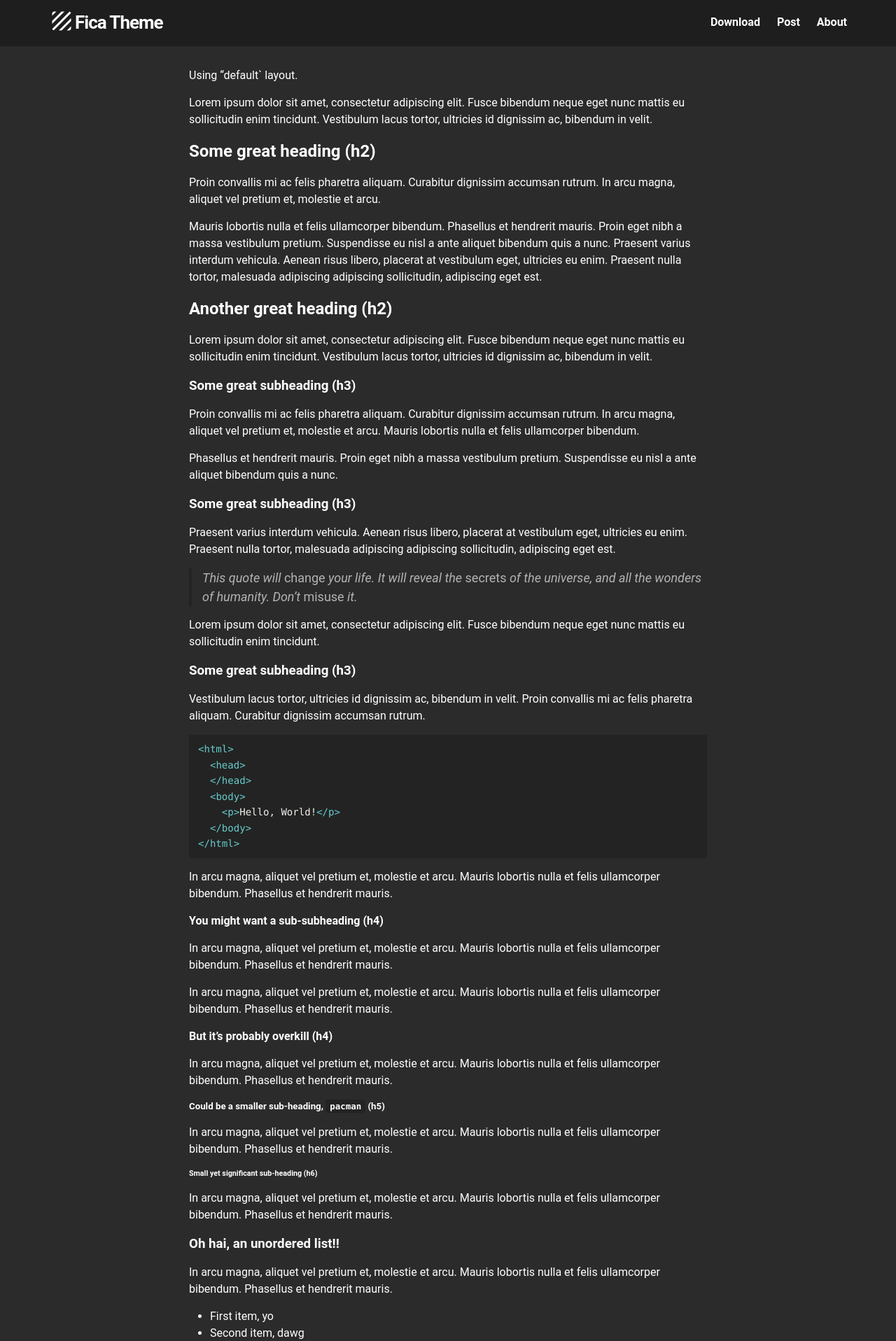
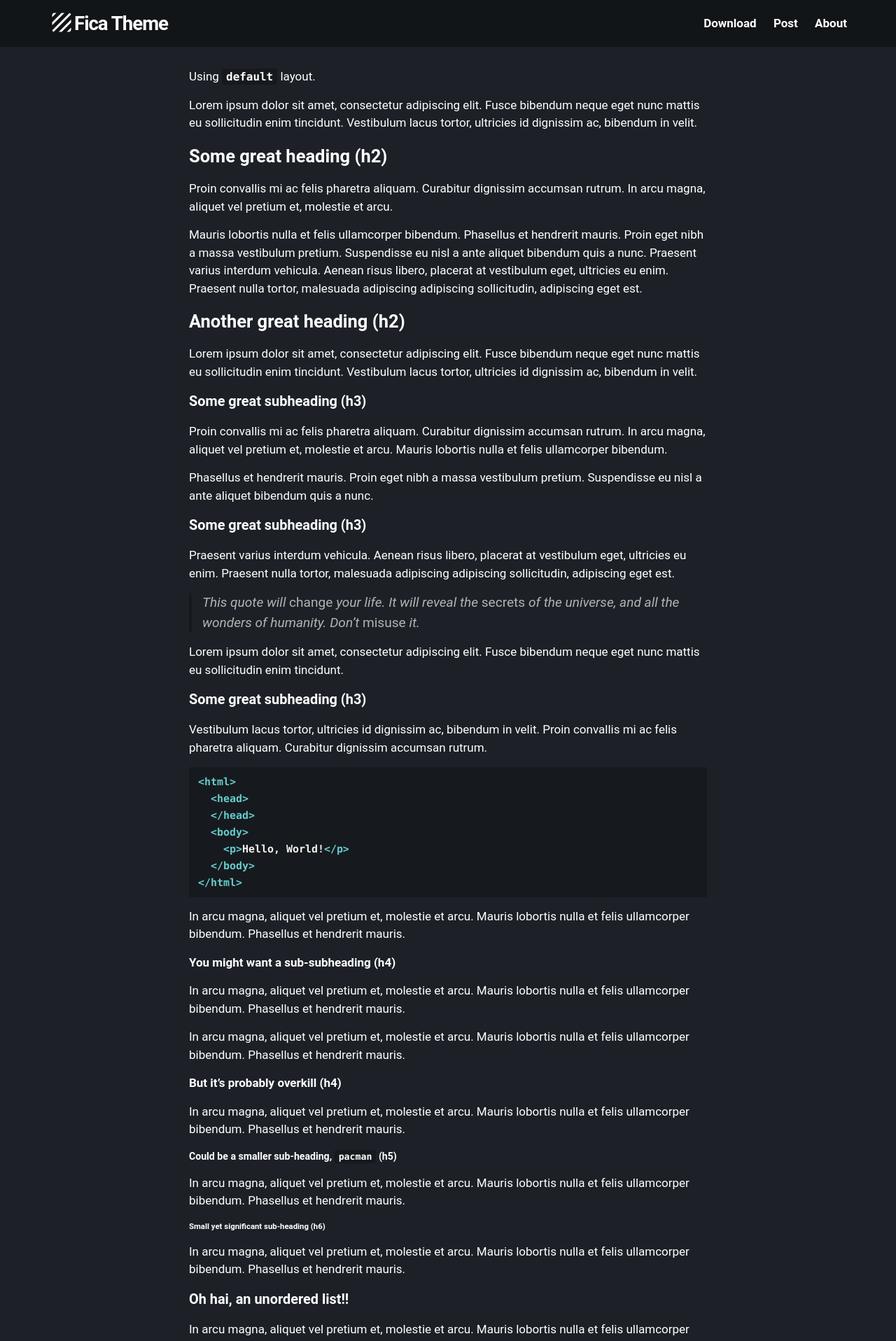
Before and after one commit to AzielLans/jekyll-theme-fica, a Jekyll site: the page built from page.md, in a window 1280 px wide. Shown: the top 1916 px of the page at 70% size. Built offline with Jekyll 4.4.1, drawn with Linux system fonts in a browser that asks for light colours.

Commit message:
Fica Theme v0.1.5

```diff
--- a/_sass/Base.scss
+++ b/_sass/Base.scss
@@ -51,7 +51,7 @@ body {
   }
 
   &::-webkit-scrollbar-thumb {
-    background: $text-color;
+    background: $scroll_bar_bg_color;
     border-radius: 4px;
   }
 }
@@ -189,7 +189,7 @@ a {
 */
 blockquote {
   color: $blockquote-text-color;
-  border-left: 4px solid $border-color-01;
+  border-left: 4px solid $code-background-color;
   padding-left: $spacing-unit / 2;
   @include relative-font-size(1.125);
   font-style: italic;
@@ -211,8 +211,9 @@ pre,
 code {
   font-family: $code-font-family;
   font-size: 0.9375em;
-  border: 1px solid $border-color-01;
+  border: 1px solid $code-background-color;
   border-radius: 4px;
+  font-weight: bold;
   background-color: $code-background-color;
 
   &::-webkit-scrollbar {
@@ -225,7 +226,7 @@ code {
   }
 
   &::-webkit-scrollbar-thumb {
-    background: $text-color;
+    background: $scroll_bar_bg_color;
     border-radius: 4px;
   }
 }
@@ -320,7 +321,7 @@ pre {
 }
 
 .github {
-  color: #f9f9f9;
+  color: $Github;
 }
 
 .svg-icon {
@@ -330,6 +331,10 @@ pre {
   fill: currentColor;
   padding: 5px 3px 2px 5px;
   vertical-align: text-bottom;
+}
+
+.gitlab {
+  color: $Github;
 }
 
 /**
@@ -349,11 +354,11 @@ table {
   }
 
   &::-webkit-scrollbar-track {
-    background-color: $code-background-color;
+    background-color: $background-color;
   }
 
   &::-webkit-scrollbar-thumb {
-    background: $text-color;
+    background: $scroll_bar_bg_color;
     border-radius: 4px;
   }
   tr {
--- a/_sass/Color_scheme.scss
+++ /dev/null
@@ -1,121 +0,0 @@
-//Main Color Scheme
-// $background-color:      #191919  !default;
-$background-color:      #2b2b2b  !default;
-$text-color:            #ffffff !default;
-
-
-$site-title-color:      #ffffff !default;
-$site-header-bg:        darken($background-color, 5%) !default;
-
-// $btn-bg-color:           #525252 !default;
-// $btn-color-hover:        #353535 !default;
-$btn-bg-color:          lighten($background-color, 5%) !default;
-$btn-color-hover:       lighten($background-color, 5%) !default;
-$btn-text-hover-color:   darken($text-color, 50%) !default;
-
-$header-bg-color:        #80ffd4 !default;
-$home-header-title-color: darken($background-color, 3%) !default;
-
-$button-download:       #0097A7 !default;
-$button-download-hover: #80ffd4 !default;
-
-
-$code-background-color: darken($background-color, 3%) !default;
-
-$code-text-color:       #cfcc13 !default;
-$blockquote-text-color: darken(#ffffff, 30%) !default;
-
-$link-base-color:       #80ffd4  !default;
-$link-visited-color:    darken($link-base-color, 15%) !default;
-$link-hover-color:      darken(#80ffd4, 40%) !default;
-
-$header-link-color:     darken($text-color, 40%) !default;
-
-$border-color-01:       $code-background-color !default;
-
-$menu-bdr-color:        darken($background-color, 6%) !default;
-$menu-color:            #ffffff !default;
-$menu-bg-color-chae:    darken($background-color, 6%) !default;
-
-$table-text-color:      $text-color !default;
-$table-zebra-color:     darken($background-color, 2%) !default;
-$table-header-bg-color: darken($background-color, 3%) !default;
-$table-header-border:   darken($background-color, 10%) !default;
-$table-border-color:    darken($background-color, 100%) !default;
-
-$footer-bg-color:       darken($background-color, 2%) !default;
-
-
-.highlight .hll { background-color: #515151 }
-/*.highlight  { background: #2d2d2d; color: #f2f0ec }*/
-.highlight  { background: #1A1F35; color: #f2f0ec }
-.highlight .c { color: #747369 } /* Comment */
-.highlight .err { color: #f2777a } /* Error */
-.highlight .k { color: #cc99cc } /* Keyword */
-.highlight .l { color: #f99157 } /* Literal */
-.highlight .n { color: #f2f0ec } /* Name */
-.highlight .o { color: #66cccc } /* Operator */
-.highlight .p { color: #f2f0ec } /* Punctuation */
-.highlight .ch { color: #747369 } /* Comment.Hashbang */
-.highlight .cm { color: #747369 } /* Comment.Multiline */
-.highlight .cp { color: #747369 } /* Comment.Preproc */
-.highlight .cpf { color: #747369 } /* Comment.PreprocFile */
-.highlight .c1 { color: #747369 } /* Comment.Single */
-.highlight .cs { color: #747369 } /* Comment.Special */
-.highlight .gd { color: #f2777a } /* Generic.Deleted */
-.highlight .ge { font-style: italic } /* Generic.Emph */
-.highlight .gh { color: #f2f0ec; font-weight: bold } /* Generic.Heading */
-.highlight .gi { color: #99cc99 } /* Generic.Inserted */
-.highlight .gp { color: #747369; font-weight: bold } /* Generic.Prompt */
-.highlight .gs { font-weight: bold } /* Generic.Strong */
-.highlight .gu { color: #66cccc; font-weight: bold } /* Generic.Subheading */
-.highlight .kc { color: #cc99cc } /* Keyword.Constant */
-.highlight .kd { color: #cc99cc } /* Keyword.Declaration */
-.highlight .kn { color: #66cccc } /* Keyword.Namespace */
-.highlight .kp { color: #cc99cc } /* Keyword.Pseudo */
-.highlight .kr { color: #cc99cc } /* Keyword.Reserved */
-.highlight .kt { color: #ffcc66 } /* Keyword.Type */
-.highlight .ld { color: #99cc99 } /* Literal.Date */
-.highlight .m { color: #f99157 } /* Literal.Number */
-.highlight .s { color: #99cc99 } /* Literal.String */
-.highlight .na { color: #6699cc } /* Name.Attribute */
-.highlight .nb { color: #f2f0ec } /* Name.Builtin */
-.highlight .nc { color: #ffcc66 } /* Name.Class */
-.highlight .no { color: #f2777a } /* Name.Constant */
-.highlight .nd { color: #66cccc } /* Name.Decorator */
-.highlight .ni { color: #f2f0ec } /* Name.Entity */
-.highlight .ne { color: #f2777a } /* Name.Exception */
-.highlight .nf { color: #6699cc } /* Name.Function */
-.highlight .nl { color: #f2f0ec } /* Name.Label */
-.highlight .nn { color: #ffcc66 } /* Name.Namespace */
-.highlight .nx { color: #6699cc } /* Name.Other */
-.highlight .py { color: #f2f0ec } /* Name.Property */
-.highlight .nt { color: #66cccc } /* Name.Tag */
-.highlight .nv { color: #f2777a } /* Name.Variable */
-.highlight .ow { color: #66cccc } /* Operator.Word */
-.highlight .w { color: #f2f0ec } /* Text.Whitespace */
-.highlight .mb { color: #f99157 } /* Literal.Number.Bin */
-.highlight .mf { color: #f99157 } /* Literal.Number.Float */
-.highlight .mh { color: #f99157 } /* Literal.Number.Hex */
-.highlight .mi { color: #f99157 } /* Literal.Number.Integer */
-.highlight .mo { color: #f99157 } /* Literal.Number.Oct */
-.highlight .sa { color: #99cc99 } /* Literal.String.Affix */
-.highlight .sb { color: #99cc99 } /* Literal.String.Backtick */
-.highlight .sc { color: #f2f0ec } /* Literal.String.Char */
-.highlight .dl { color: #99cc99 } /* Literal.String.Delimiter */
-.highlight .sd { color: #747369 } /* Literal.String.Doc */
-.highlight .s2 { color: #99cc99 } /* Literal.String.Double */
-.highlight .se { color: #f99157 } /* Literal.String.Escape */
-.highlight .sh { color: #99cc99 } /* Literal.String.Heredoc */
-.highlight .si { color: #f99157 } /* Literal.String.Interpol */
-.highlight .sx { color: #99cc99 } /* Literal.String.Other */
-.highlight .sr { color: #99cc99 } /* Literal.String.Regex */
-.highlight .s1 { color: #99cc99 } /* Literal.String.Single */
-.highlight .ss { color: #99cc99 } /* Literal.String.Symbol */
-.highlight .bp { color: #f2f0ec } /* Name.Builtin.Pseudo */
-.highlight .fm { color: #6699cc } /* Name.Function.Magic */
-.highlight .vc { color: #f2777a } /* Name.Variable.Class */
-.highlight .vg { color: #f2777a } /* Name.Variable.Global */
-.highlight .vi { color: #f2777a } /* Name.Variable.Instance */
-.highlight .vm { color: #f2777a } /* Name.Variable.Magic */
-.highlight .il { color: #f99157 } /* Literal.Number.Integer.Long */
--- a/_sass/Initialize.scss
+++ b/_sass/Initialize.scss
@@ -8,7 +8,7 @@ $transition-links: color 0.3s;
 
 $base-font-family: 'Roboto', sans-serif !default;
 $code-font-family: "Menlo", "Inconsolata", "Consolas", "Roboto Mono", "Ubuntu Mono", "Liberation Mono", "Courier New", monospace;
-$base-font-size:   16px !default;
+$base-font-size:   17px !default;
 $base-font-weight: 400 !default;
 $small-font-size:  $base-font-size * 0.875 !default;
 $base-line-height: 1.5 !default;
--- a/_sass/Layout.scss
+++ b/_sass/Layout.scss
@@ -13,6 +13,16 @@
     position: relative;
   }
 
+  .site-header-home {
+    background-color: $home-header-title-color;
+    border-top: 5px solid $home-header-title-color;
+    border-bottom: 5px solid $home-header-title-color;
+    min-height: $spacing-unit * 1.865;
+    line-height: $base-line-height * $base-font-size * 2.25;
+
+    // Positioning context for the mobile navigation icon
+    position: relative;
+  }
   .site-title {
     @include relative-font-size(1.625);
     font-weight: 690;
@@ -27,7 +37,7 @@
 
     &,
     &:visited {
-      color: $site-title-color;
+      color: $text-color;
     }
 
     &:hover {
@@ -52,7 +62,7 @@
   }
   .page-header {
     border-top: 10px solid $home-header-title-color;
-    color: $site-title-color;
+    color: $text-color;
     background-color: $home-header-title-color;
     border-bottom: 5px solid $home-header-title-color;
     padding-bottom: 10px;
@@ -166,6 +176,7 @@
       border: none;
       background-color: inherit;
 
+
       label[for="nav-trigger"] {
         display: none;
       }
@@ -211,11 +222,11 @@
       padding-left: 0;
       padding-bottom: 4px;
       font-size: larger;
-      color: #f0ffff;
+      color: $text-color;
     }
 
     &:first-child:hover {
-      color: #f0ffff;
+      color: $text-color;
     }
 
     &:last-child {
@@ -232,7 +243,7 @@
   }
   .Product_footer {
     list-style: none;
-    color: #f0ffff;
+    color: $text-color;
     width: calc(100% - (#{$spacing-unit} / 2));
     padding: 0 ($spacing-unit / 2);
 
@@ -241,12 +252,12 @@
       padding-left: 0;
       padding-bottom: 1px;
       font-size: 0.6cm;
-      color: #f0ffff;
+      color: $text-color;
       font-weight: 900;
     }
 
     &:last-child:hover {
-      color: #f0ffff;
+      color: $text-color;
     }
 
     &:last-child {
@@ -256,7 +267,7 @@
     }
 
     &:hover {
-      color: #f0ffff;
+      color: $text-color;
       text-decoration: none;
     }
   }
@@ -340,7 +351,7 @@
 
   .post-meta {
     font-size: $small-font-size;
-    color: $site-title-color;
+    color: $text-color;
   }
 
   .post-link {
@@ -421,7 +432,7 @@
         border: 1px solid transparent;
 
         &.pager-edge {
-          color: $border-color-01;
+          color: $code-background-color;
           border: 1px dashed;
         }
       }
--- /dev/null
+++ b/_sass/themes/Dark_Theme.scss
@@ -0,0 +1,269 @@
+//Main Color Scheme
+// $background-color:      #191919  !default;
+// $background-color:      #2b2b2b  !default; Default Black theme color
+//Basic Settings
+$background-color: #1d2127 !default;
+$text-color: #ffffff !default;
+
+//Site Header
+$header-link-color: darken($text-color, 40%) !default;
+$site-header-bg: darken($background-color, 5%) !default;
+
+// Site Home Banner
+$header-bg-color: #80ffd4 !default;
+$home-header-title-color: darken($background-color, 3%) !default;
+
+//Site Nav
+$menu-bdr-color: darken($background-color, 6%) !default;
+$menu-color: $text-color !default;
+$menu-bg-color-chae: darken($background-color, 6%) !default;
+
+//Site Footer
+$footer-bg-color: darken($background-color, 2%) !default;
+
+// Site Scroll
+$scroll_bar_bg_color: darken($text-color, 10%) !default;
+
+// $btn-bg-color:           #525252 !default;
+// $btn-color-hover:        #353535 !default;
+$btn-bg-color: lighten($background-color, 8%) !default;
+$btn-color-hover: darken($btn-bg-color, 5%) !default;
+$btn-text-hover-color: darken($text-color, 50%) !default;
+
+$code-background-color: darken($background-color, 3%) !default;
+$code-text-color: #cfcc13 !default;
+$blockquote-text-color: darken($text-color, 30%) !default;
+
+$link-base-color: #80ffd4 !default;
+$link-visited-color: darken($link-base-color, 15%) !default;
+$link-hover-color: darken(#80ffd4, 40%) !default;
+
+$table-text-color: $text-color !default;
+$table-zebra-color: darken($background-color, 2%) !default;
+$table-header-bg-color: darken($background-color, 3%) !default;
+$table-header-border: darken($background-color, 10%) !default;
+$table-border-color: darken($background-color, 100%) !default;
+
+$Github: #f0f6fc !default;
+
+.highlight .hll {
+  background-color: #515151;
+}
+/*.highlight  { background: #2d2d2d; color: #f2f0ec }*/
+.highlight {
+  background: #1a1f35;
+  color: #f2f0ec;
+}
+.highlight .c {
+  color: #747369;
+} /* Comment */
+.highlight .err {
+  color: #f2777a;
+} /* Error */
+.highlight .k {
+  color: #cc99cc;
+} /* Keyword */
+.highlight .l {
+  color: #f99157;
+} /* Literal */
+.highlight .n {
+  color: #f2f0ec;
+} /* Name */
+.highlight .o {
+  color: #66cccc;
+} /* Operator */
+.highlight .p {
+  color: #f2f0ec;
+} /* Punctuation */
+.highlight .ch {
+  color: #747369;
+} /* Comment.Hashbang */
+.highlight .cm {
+  color: #747369;
+} /* Comment.Multiline */
+.highlight .cp {
+  color: #747369;
+} /* Comment.Preproc */
+.highlight .cpf {
+  color: #747369;
+} /* Comment.PreprocFile */
+.highlight .c1 {
+  color: #747369;
+} /* Comment.Single */
+.highlight .cs {
+  color: #747369;
+} /* Comment.Special */
+.highlight .gd {
+  color: #f2777a;
+} /* Generic.Deleted */
+.highlight .ge {
+  font-style: italic;
+} /* Generic.Emph */
+.highlight .gh {
+  color: #f2f0ec;
+  font-weight: bold;
+} /* Generic.Heading */
+.highlight .gi {
+  color: #99cc99;
+} /* Generic.Inserted */
+.highlight .gp {
+  color: #747369;
+  font-weight: bold;
+} /* Generic.Prompt */
+.highlight .gs {
+  font-weight: bold;
+} /* Generic.Strong */
+.highlight .gu {
+  color: #66cccc;
+  font-weight: bold;
+} /* Generic.Subheading */
+.highlight .kc {
+  color: #cc99cc;
+} /* Keyword.Constant */
+.highlight .kd {
+  color: #cc99cc;
+} /* Keyword.Declaration */
+.highlight .kn {
+  color: #66cccc;
+} /* Keyword.Namespace */
+.highlight .kp {
+  color: #cc99cc;
+} /* Keyword.Pseudo */
+.highlight .kr {
+  color: #cc99cc;
+} /* Keyword.Reserved */
+.highlight .kt {
+  color: #ffcc66;
+} /* Keyword.Type */
+.highlight .ld {
+  color: #99cc99;
+} /* Literal.Date */
+.highlight .m {
+  color: #f99157;
+} /* Literal.Number */
+.highlight .s {
+  color: #99cc99;
+} /* Literal.String */
+.highlight .na {
+  color: #6699cc;
+} /* Name.Attribute */
+.highlight .nb {
+  color: #f2f0ec;
+} /* Name.Builtin */
+.highlight .nc {
+  color: #ffcc66;
+} /* Name.Class */
+.highlight .no {
+  color: #f2777a;
+} /* Name.Constant */
+.highlight .nd {
+  color: #66cccc;
+} /* Name.Decorator */
+.highlight .ni {
+  color: #f2f0ec;
+} /* Name.Entity */
+.highlight .ne {
+  color: #f2777a;
+} /* Name.Exception */
+.highlight .nf {
+  color: #6699cc;
+} /* Name.Function */
+.highlight .nl {
+  color: #f2f0ec;
+} /* Name.Label */
+.highlight .nn {
+  color: #ffcc66;
+} /* Name.Namespace */
+.highlight .nx {
+  color: #6699cc;
+} /* Name.Other */
+.highlight .py {
+  color: #f2f0ec;
+} /* Name.Property */
+.highlight .nt {
+  color: #66cccc;
+} /* Name.Tag */
+.highlight .nv {
+  color: #f2777a;
+} /* Name.Variable */
+.highlight .ow {
+  color: #66cccc;
+} /* Operator.Word */
+.highlight .w {
+  color: #f2f0ec;
+} /* Text.Whitespace */
+.highlight .mb {
+  color: #f99157;
+} /* Literal.Number.Bin */
+.highlight .mf {
+  color: #f99157;
+} /* Literal.Number.Float */
+.highlight .mh {
+  color: #f99157;
+} /* Literal.Number.Hex */
+.highlight .mi {
+  color: #f99157;
+} /* Literal.Number.Integer */
+.highlight .mo {
+  color: #f99157;
+} /* Literal.Number.Oct */
+.highlight .sa {
+  color: #99cc99;
+} /* Literal.String.Affix */
+.highlight .sb {
+  color: #99cc99;
+} /* Literal.String.Backtick */
+.highlight .sc {
+  color: #f2f0ec;
+} /* Literal.String.Char */
+.highlight .dl {
+  color: #99cc99;
+} /* Literal.String.Delimiter */
+.highlight .sd {
+  color: #747369;
+} /* Literal.String.Doc */
+.highlight .s2 {
+  color: #99cc99;
+} /* Literal.String.Double */
+.highlight .se {
+  color: #f99157;
+} /* Literal.String.Escape */
+.highlight .sh {
+  color: #99cc99;
+} /* Literal.String.Heredoc */
+.highlight .si {
+  color: #f99157;
+} /* Literal.String.Interpol */
+.highlight .sx {
+  color: #99cc99;
+} /* Literal.String.Other */
+.highlight .sr {
+  color: #99cc99;
+} /* Literal.String.Regex */
+.highlight .s1 {
+  color: #99cc99;
+} /* Literal.String.Single */
+.highlight .ss {
+  color: #99cc99;
+} /* Literal.String.Symbol */
+.highlight .bp {
+  color: #f2f0ec;
+} /* Name.Builtin.Pseudo */
+.highlight .fm {
+  color: #6699cc;
+} /* Name.Function.Magic */
+.highlight .vc {
+  color: #f2777a;
+} /* Name.Variable.Class */
+.highlight .vg {
+  color: #f2777a;
+} /* Name.Variable.Global */
+.highlight .vi {
+  color: #f2777a;
+} /* Name.Variable.Instance */
+.highlight .vm {
+  color: #f2777a;
+} /* Name.Variable.Magic */
+.highlight .il {
+  color: #f99157;
+} /* Literal.Number.Integer.Long */
--- /dev/null
+++ b/_sass/themes/Light_Theme.scss
@@ -0,0 +1,250 @@
+// Basic Settings
+$background-color:      #c7c7c7  !default;
+$text-color:            #000000 !default;
+
+// Site Header
+$header-link-color:     lighten($text-color, 40%) !default;
+$site-header-bg:        darken($background-color, 5%) !default;
+
+// Site Home Banner
+$header-bg-color:        #005b3b !default;
+$home-header-title-color: darken($background-color, 10%) !default;
+
+//Site Nav
+
+$menu-bdr-color:        lighten($background-color, 6%) !default;
+$menu-color:            #ffffff !default;
+$menu-bg-color-chae:    lighten($background-color, 6%) !default;
+
+// Site Scroll
+$scroll_bar_bg_color:   lighten($text-color, 60%) !default;
+
+
+
+$btn-bg-color:          lighten($background-color, 8%) !default;
+$btn-color-hover:       darken($btn-bg-color, 5%) !default;
+$btn-text-hover-color:   lighten($text-color, 50%) !default;
+
+
+$footer-bg-color:       lighten($background-color, 5%) !default;
+
+$code-background-color: lighten($background-color, 3%) !default;
+$code-text-color:       #cfcc13 !default;
+$blockquote-text-color: lighten($text-color, 30%) !default;
+
+$link-base-color:       #005b3b  !default;
+$link-visited-color:    lighten($link-base-color, 15%) !default;
+$link-hover-color:      darken($link-base-color, 2%) !default;
+
+$table-text-color:      $text-color !default;
+$table-zebra-color:     lighten($background-color, 2%) !default;
+$table-header-bg-color: lighten($background-color, 3%) !default;
+$table-header-border:   lighten($background-color, 10%) !default;
+$table-border-color:    lighten($background-color, 100%) !default;
+
+$Github:                darken($background-color, 100%) !default;
+
+.highlight .cm {
+    color: #999988;
+    font-style: italic;
+  }
+  .highlight .cp {
+    color: #999999;
+    font-weight: bold;
+  }
+  .highlight .c1 {
+    color: #999988;
+    font-style: italic;
+  }
+  .highlight .cs {
+    color: #999999;
+    font-weight: bold;
+    font-style: italic;
+  }
+  .highlight .c, .highlight .cd {
+    color: #999988;
+    font-style: italic;
+  }
+  .highlight .err {
+    color: #a61717;
+    background-color: #e3d2d2;
+  }
+  .highlight .gd {
+    color: #000000;
+    background-color: #ffdddd;
+  }
+  .highlight .ge {
+    color: #000000;
+    font-style: italic;
+  }
+  .highlight .gr {
+    color: #aa0000;
+  }
+  .highlight .gh {
+    color: #999999;
+  }
+  .highlight .gi {
+    color: #000000;
+    background-color: #ddffdd;
+  }
+  .highlight .go {
+    color: #888888;
+  }
+  .highlight .gp {
+    color: #555555;
+  }
+  .highlight .gs {
+    font-weight: bold;
+  }
+  .highlight .gu {
+    color: #aaaaaa;
+  }
+  .highlight .gt {
+    color: #aa0000;
+  }
+  .highlight .kc {
+    color: #000000;
+    font-weight: bold;
+  }
+  .highlight .kd {
+    color: #000000;
+    font-weight: bold;
+  }
+  .highlight .kn {
+    color: #000000;
+    font-weight: bold;
+  }
+  .highlight .kp {
+    color: #000000;
+    font-weight: bold;
+  }
+  .highlight .kr {
+    color: #000000;
+    font-weight: bold;
+  }
+  .highlight .kt {
+    color: #445588;
+    font-weight: bold;
+  }
+  .highlight .k, .highlight .kv {
+    color: #000000;
+    font-weight: bold;
+  }
+  .highlight .mf {
+    color: #009999;
+  }
+  .highlight .mh {
+    color: #009999;
+  }
+  .highlight .il {
+    color: #009999;
+  }
+  .highlight .mi {
+    color: #009999;
+  }
+  .highlight .mo {
+    color: #009999;
+  }
+  .highlight .m, .highlight .mb, .highlight .mx {
+    color: #009999;
+  }
+  .highlight .sb {
+    color: #d14;
+  }
+  .highlight .sc {
+    color: #d14;
+  }
+  .highlight .sd {
+    color: #d14;
+  }
+  .highlight .s2 {
+    color: #d14;
+  }
+  .highlight .se {
+    color: #d14;
+  }
+  .highlight .sh {
+    color: #d14;
+  }
+  .highlight .si {
+    color: #d14;
+  }
+  .highlight .sx {
+    color: #d14;
+  }
+  .highlight .sr {
+    color: #009926;
+  }
+  .highlight .s1 {
+    color: #d14;
+  }
+  .highlight .ss {
+    color: #990073;
+  }
+  .highlight .s {
+    color: #d14;
+  }
+  .highlight .na {
+    color: #008080;
+  }
+  .highlight .bp {
+    color: #999999;
+  }
+  .highlight .nb {
+    color: #0086B3;
+  }
+  .highlight .nc {
+    color: #445588;
+    font-weight: bold;
+  }
+  .highlight .no {
+    color: #008080;
+  }
+  .highlight .nd {
+    color: #3c5d5d;
+    font-weight: bold;
+  }
+  .highlight .ni {
+    color: #800080;
+  }
+  .highlight .ne {
+    color: #990000;
+    font-weight: bold;
+  }
+  .highlight .nf {
+    color: #990000;
+    font-weight: bold;
+  }
+  .highlight .nl {
+    color: #990000;
+    font-weight: bold;
+  }
+  .highlight .nn {
+    color: #555555;
+  }
+  .highlight .nt {
+    color: #000080;
+  }
+  .highlight .vc {
+    color: #008080;
+  }
+  .highlight .vg {
+    color: #008080;
+  }
+  .highlight .vi {
+    color: #008080;
+  }
+  .highlight .nv {
+    color: #008080;
+  }
+  .highlight .ow {
+    color: #000000;
+    font-weight: bold;
+  }
+  .highlight .o {
+    color: #000000;
+    font-weight: bold;
+  }
+  .highlight .w {
+    color: #bbbbbb;
+  }
--- a/assets/css/Styles.scss
+++ b/assets/css/Styles.scss
@@ -1,13 +1,10 @@
 ---
 ---
 
-@import
-  "Color_scheme",
-  "Initialize";
+@import "themes/Dark_Theme", "Initialize";
 
 .site-title::before {
   content: url("{{site.baseurl}}/logo.png");
-    display: inline-block;
   position: relative;
   width: 37px;
   top: 7px;
--- a/page.md
+++ b/page.md
@@ -4,7 +4,7 @@ layout: default
 permalink: /page/
 ---
 
-Using "default` layout.
+Using `default` layout.
 
 Lorem ipsum dolor sit amet, consectetur adipiscing elit. Fusce bibendum neque eget nunc mattis eu sollicitudin enim tincidunt. Vestibulum lacus tortor, ultricies id dignissim ac, bibendum in velit.
 
```
Also changed, not shown: _layouts/home.html (+27 -1 lines), README.md, assets/img/fica_ad.png, jekyll-theme-fica.gemspec, 3 other files. Lines whose indentation alone changed are shown as unchanged.
